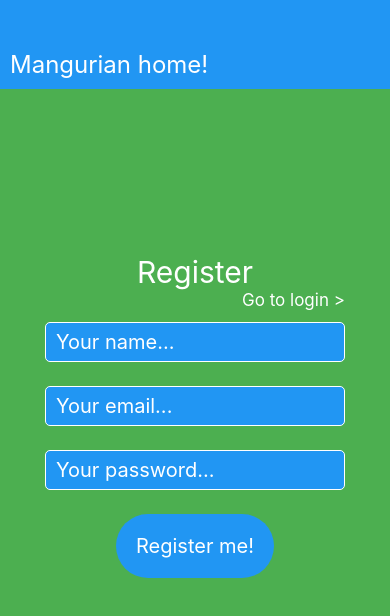
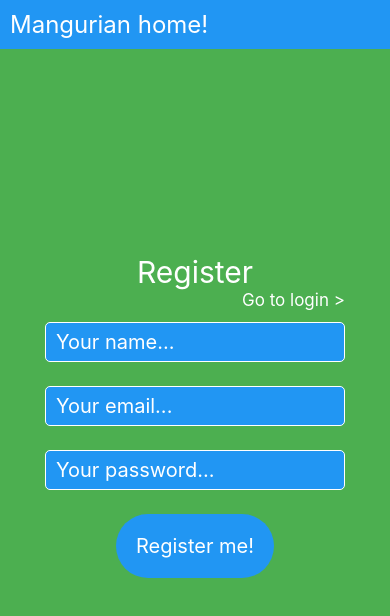
Before and after one commit to javiBertos/react-native-course--auth-app, a React Native app: screen / in a window 390 px wide. Shown: the top 616 px of the page. Built offline with nearby package versions, Linux system fonts and the light colour scheme.

Commit message:
feat: Apply SafeAreaView with the react-native-safe-area-context library

```diff
--- a/App.tsx
+++ b/App.tsx
@@ -1,17 +1,18 @@
-import { SafeAreaView, StyleSheet, Text, View } from 'react-native';
+import { StyleSheet, Text } from 'react-native';
 import AppBar from './components/AppBar/AppBar';
 import Register from './components/Auth/Auth';
 import { useState } from 'react';
+import { SafeAreaProvider } from 'react-native-safe-area-context';
 
 export default function App() {
     const [authTitle, setAuthTitle] = useState<string>("Register");
 
     return (
-    <SafeAreaView style={styles.container}>
+        <SafeAreaProvider style={styles.container}>
             <AppBar title="Mangurian home!" />
             <Text style={styles.authTitle }>{ authTitle }</Text>
             <Register setAuthTitle={setAuthTitle} />
-    </SafeAreaView>
+        </SafeAreaProvider>
     );
 }
 
--- a/components/AppBar/AppBar.tsx
+++ b/components/AppBar/AppBar.tsx
@@ -1,11 +1,18 @@
 import { Text, View } from "react-native";
 import { AppBarProps } from "./types";
 import { AppBarStyles as styles } from "./styles";
+import { SafeAreaInsetsContext } from "react-native-safe-area-context";
 
 export default function AppBar({ title }: AppBarProps) {
     return (
-        <View style={styles.appBar}>
-            <Text style={styles.title}>{ title }</Text>
-        </View>
+        <SafeAreaInsetsContext.Consumer>
+            {
+                insets => (
+                    <View style={[styles.appBar, { paddingTop: insets?.top }]}>
+                        <Text style={styles.title}>{ title }</Text>
+                    </View>
+                )
+            }
+        </SafeAreaInsetsContext.Consumer>
     );
 }
--- a/components/AppBar/styles.ts
+++ b/components/AppBar/styles.ts
@@ -9,7 +9,6 @@ export const AppBarStyles = StyleSheet.create({
         width: '100%',
     },
     title: {
-        marginTop: 50,
         fontSize: 24,
         color: '#fff',
         margin: 10
--- a/package.json
+++ b/package.json
@@ -12,7 +12,8 @@
     "expo": "~51.0.28",
     "expo-status-bar": "~1.12.1",
     "react": "18.2.0",
-    "react-native": "0.74.5"
+    "react-native": "0.74.5",
+    "react-native-safe-area-context": "4.10.5"
   },
   "devDependencies": {
     "@babel/core": "^7.20.0",
```
Also changed, not shown: 1 other file (tests, documents, lock files or other folders). Lines whose indentation alone changed are shown as unchanged.
